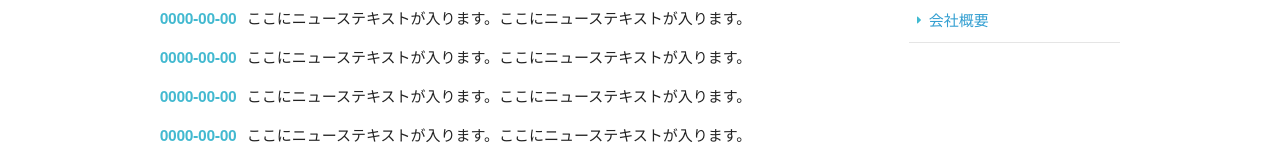
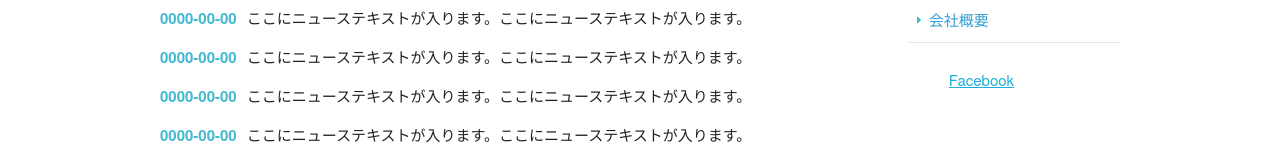
Before and after one commit to mimieden/corporate-site, a plain HTML site: page news.html in a window 1280 px wide. Shown: the part 460-618 px from the top of the page. Drawn offline with nearby package versions, Linux system fonts and the light colour scheme.

Commit message:
updated news.html

```diff
--- a/news.html
+++ b/news.html
@@ -111,6 +111,19 @@
                   <li><a href="company.html">会社概要</a></li>
               </ul>
           </div>
+          <div class="fb-page"
+            data-href="https://www.facebook.com/facebook"
+            data-tabs="timeline"
+            data-width="211"
+            data-height="300"
+            data-small-header="false"
+            data-adapt-container-width="true"
+            data-hide-cover="false"
+            data-show-facepile="false">
+            <blockquote cite="https://www.facebook.com/facebook" class="fb-xfbml-parse-ignore">
+              <a href="https://www.facebook.com/facebook">Facebook</a>
+            </blockquote>
+          </div>
         </div>
         <!-- three columns -->
       </div>
```
